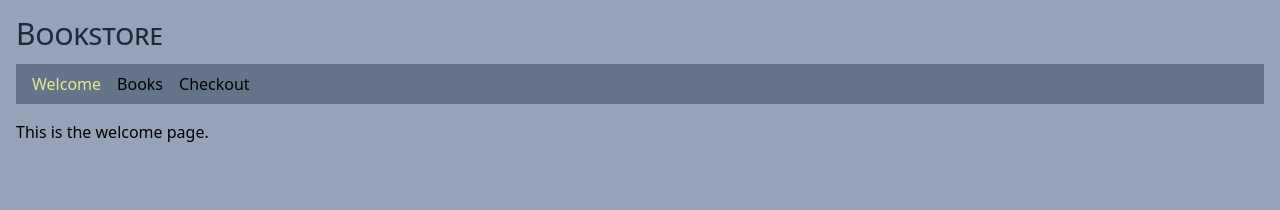
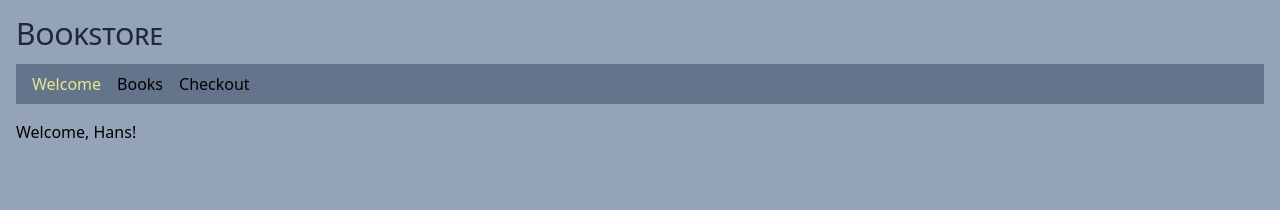
Before and after one commit to edwardtanguay/et873-bookstore-with-context, a React (Vite) app: page /welcome in a window 1280 px wide. Shown: the top 210 px of the page. Built offline with nearby package versions, Linux system fonts and the light colour scheme.

Commit message:
context works with js

```diff
--- /dev/null
+++ b/src/AppContext.tsx
@@ -0,0 +1,17 @@
+import { createContext, useState } from "react";
+
+export const AppContext = createContext();
+
+export const AppProvider = ({ children }) => {
+	const [userName] = useState("Hans");
+
+	return (
+		<AppContext.Provider
+			value={{
+				userName,
+			}}
+		>
+			{children}
+		</AppContext.Provider>
+	);
+};
--- a/src/pages/PageWelcome.tsx
+++ b/src/pages/PageWelcome.tsx
@@ -1,5 +1,10 @@
+import { useContext } from 'react';
+import { AppContext } from '../AppContext';
+
 export const PageWelcome = () => {
+	const { userName } = useContext(AppContext);
+
 	return (
-		<p>This is the welcome page.</p>
+		<p>Welcome, {userName}!</p>
 	)
 }
```
Also changed, not shown: src/main.tsx (+9 -2 lines).
